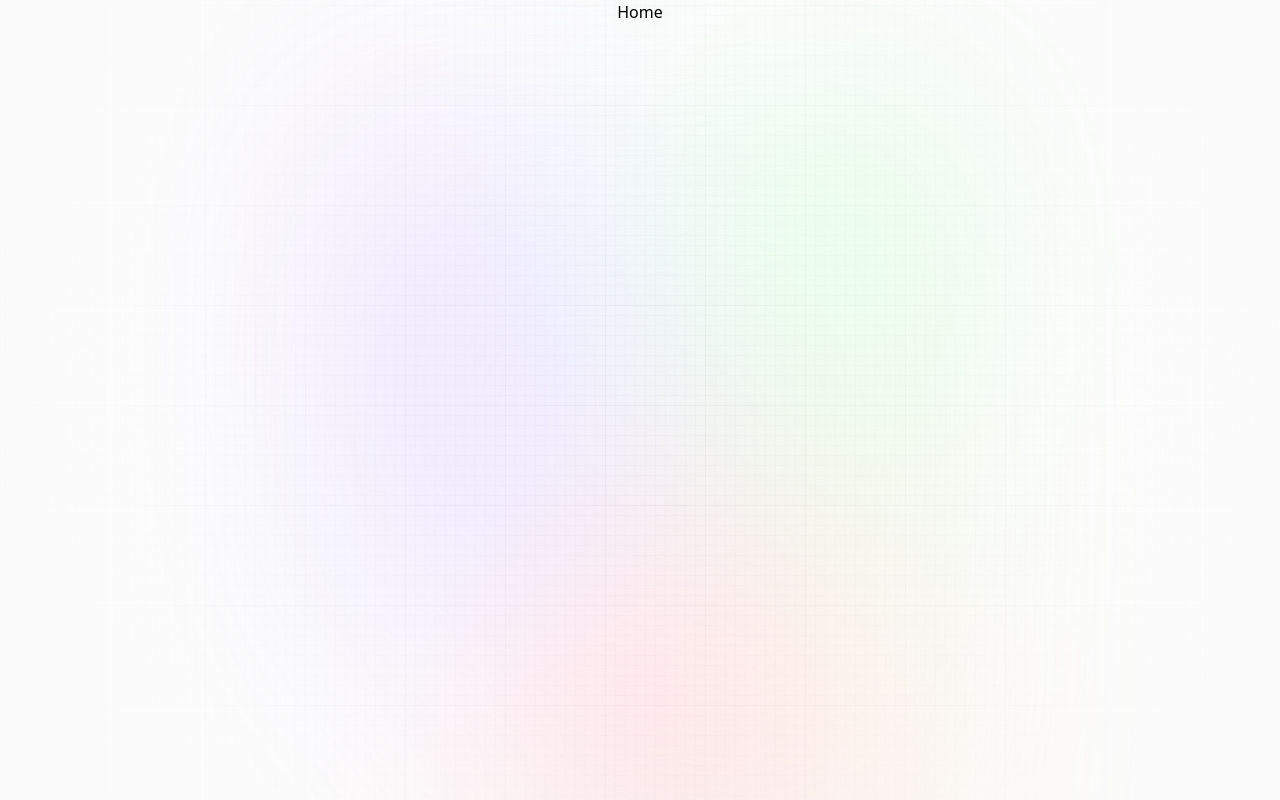
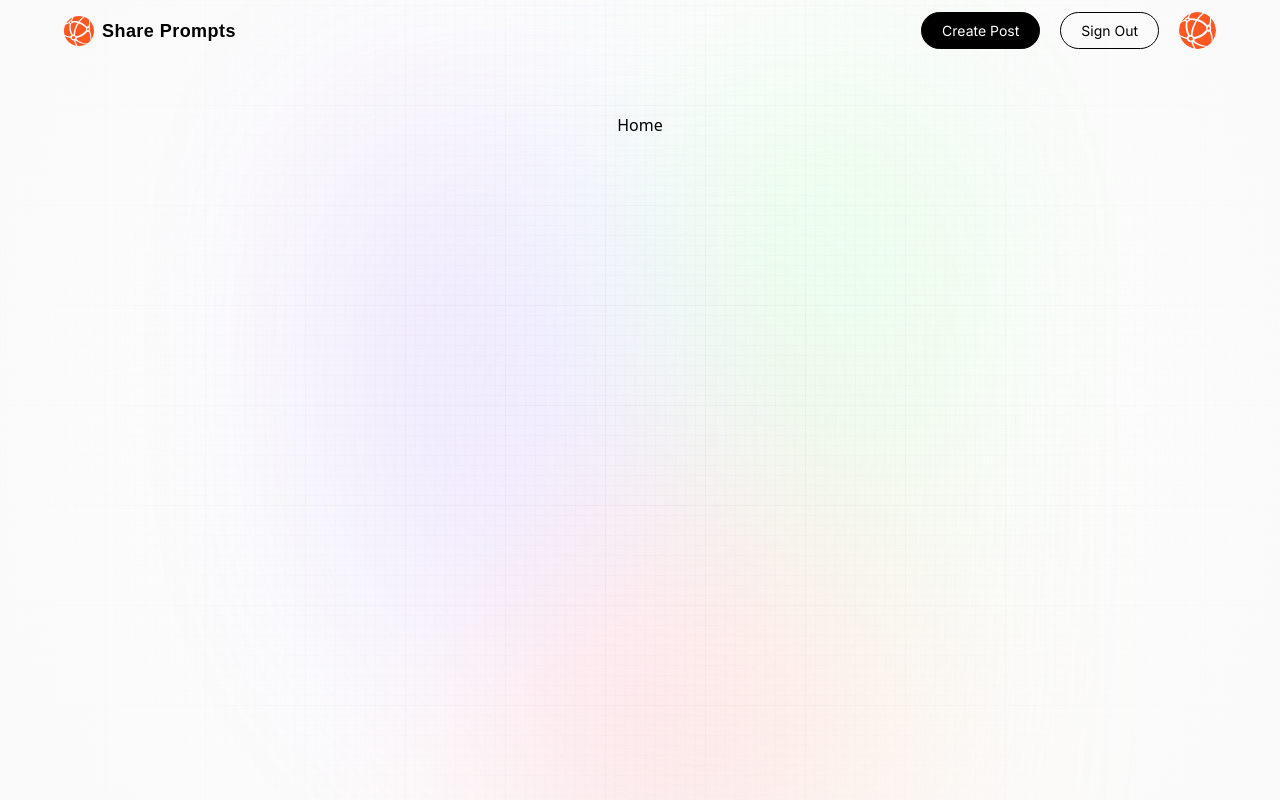
Before and after one commit to surbaniec/Share-prompts, a Next.js app: page / in a window 1280 px wide. Built offline with nearby package versions, Linux system fonts and the light colour scheme.

Commit message:
Create Provider, wrap app withing Provider

```diff
--- a/app/layout.js
+++ b/app/layout.js
@@ -1,3 +1,5 @@
+import Nav from '@components/Nav';
+import Provider from '@components/Provider';
 import '@styles/globals.css';
 
 export const metadata = {
@@ -9,10 +11,15 @@ const RootLayout = ({ children }) => {
   return (
     <html>
       <body>
-        <div className='main'>
-          <div className='gradient' />
-        </div>
-        <main className='app'>{children}</main>
+        <Provider>
+          <div className='main'>
+            <div className='gradient' />
+          </div>
+          <main className='app'>
+            <Nav />
+            {children}
+          </main>
+        </Provider>
       </body>
     </html>
   );
--- /dev/null
+++ b/components/Provider.js
@@ -0,0 +1,9 @@
+'use client';
+
+import { SessionProvider } from 'next-auth/react';
+
+const Provider = ({ children, session }) => {
+  return <SessionProvider session={session}>{children}</SessionProvider>;
+};
+
+export default Provider;
```
